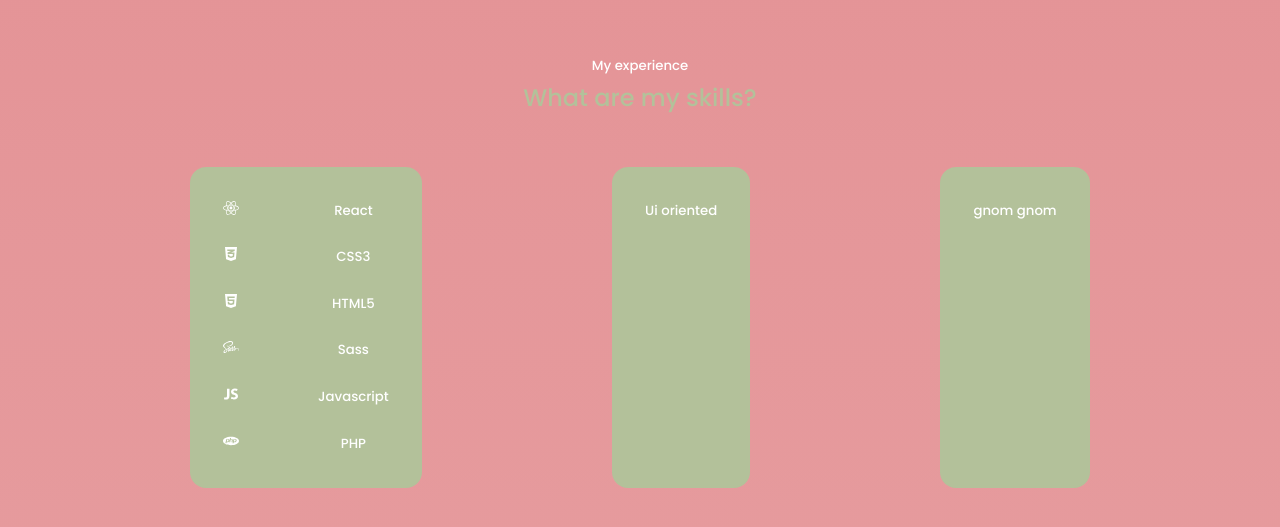
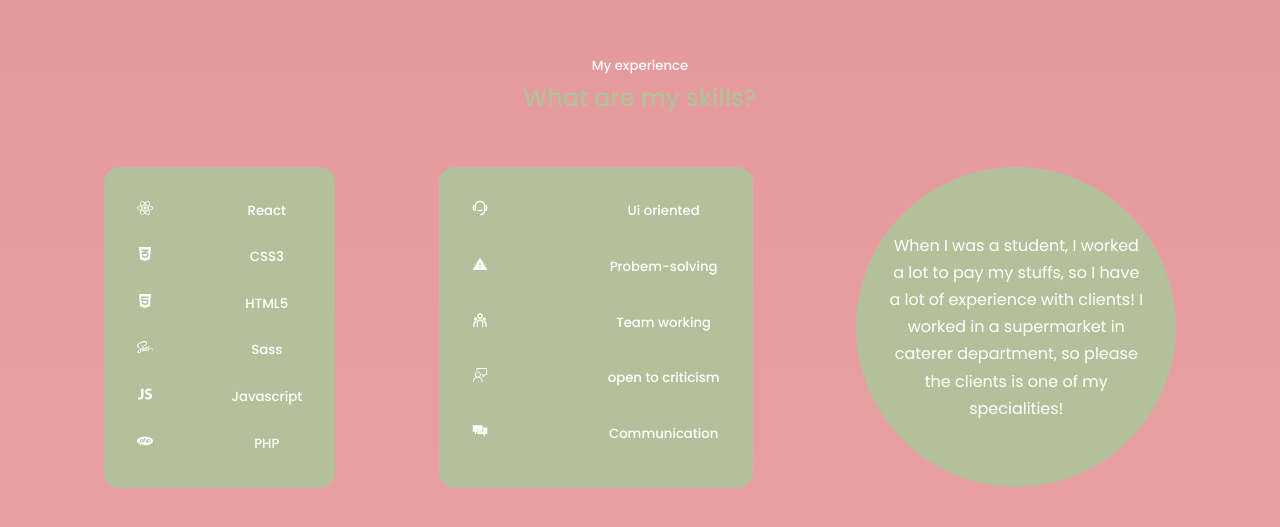
Before and after one commit to Kimberley16/Portfolio, a React (Vite) app in the folder vite-project/: page / in a window 1280 px wide. Shown: the part 2119-2646 px from the top of the page. Built offline with nearby package versions, Linux system fonts and the light colour scheme.

Commit message:
finish exp part

```diff
--- a/vite-project/src/App.jsx
+++ b/vite-project/src/App.jsx
@@ -17,7 +17,7 @@ const App = () => {
       <Nav />
       <About />
       <Experience />
-      <Services />
+      {/* <Services /> */}
       <Portfolio />
       <Contact />
       <Footer />
--- a/vite-project/src/components/About/About.css
+++ b/vite-project/src/components/About/About.css
@@ -83,6 +83,10 @@
   .about__content p {
     margin: 14rem 0 1.5rem;
   }
+
+  .about__card {
+    margin-bottom: -10rem;
+  }
 }
 
 @media screen and (max-width: 600px) {
@@ -103,4 +107,8 @@
   .about__content p {
     margin: 1.5rem 0;
   }
+
+  .about__card {
+    margin-bottom: 1em;
+  }
 }
--- a/vite-project/src/components/Experience/Experience.css
+++ b/vite-project/src/components/Experience/Experience.css
@@ -17,6 +17,9 @@
 }
 
 .softskills {
+  display: grid;
+  grid-template-columns: repeat(2, 1fr);
+  gap: 1.5rem;
   background: var(--color-primary);
   border: 1px solid transparent;
   border-radius: 1rem;
@@ -34,10 +37,16 @@
 .Myexperience {
   background: var(--color-primary);
   border: 1px solid transparent;
-  border-radius: 1rem;
+  border-radius: 50%;
   padding: 2rem;
   text-align: center;
   transition: var(--transition);
+  width: 20rem;
+  height: 20rem;
+  /* margin-top: 2rem;
+  display: block;
+  margin-left: auto;
+  margin-right: auto; */
 }
 
 .Myexperience:hover {
@@ -51,3 +60,45 @@
   flex-wrap: nowrap;
   justify-content: space-evenly;
 }
+p {
+  margin-top: 2rem;
+}
+
+@media screen and (max-width: 1024px) {
+  #experience {
+    margin-top: 17rem;
+  }
+
+  .experience__container {
+    display: grid;
+    grid-template-columns: 1fr 1fr;
+    gap: 0;
+  }
+
+  .hardskills {
+    width: 20rem;
+    margin-bottom: 2rem;
+    margin-left: auto;
+    margin-right: auto;
+  }
+
+  .softskills {
+    width: 20rem;
+    margin-bottom: 2rem;
+    margin-left: auto;
+    margin-right: auto;
+  }
+
+  .Myexperience {
+    width: 20rem;
+    margin-left: auto;
+    margin-right: auto;
+  }
+}
+
+@media screen and (max-width: 600px) {
+  .experience__container {
+    display: flex;
+    flex-direction: column;
+  }
+}
--- a/vite-project/src/components/Experience/Experience.jsx
+++ b/vite-project/src/components/Experience/Experience.jsx
@@ -6,6 +6,11 @@ import { FaHtml5 } from "react-icons/fa";
 import { FaSass } from "react-icons/fa";
 import { SiPhp } from "react-icons/si";
 import { IoLogoJavascript } from "react-icons/io";
+import { RiCustomerService2Line } from "react-icons/ri";
+import { MdReportProblem } from "react-icons/md";
+import { RiTeamLine } from "react-icons/ri";
+import { VscFeedback } from "react-icons/vsc";
+import { GiTalk } from "react-icons/gi";
 
 const Experience = () => {
   return (
@@ -24,14 +29,24 @@ const Experience = () => {
         </div>
 
         <div className="softskills">
-          <h5>Ui oriented</h5>
+          <RiCustomerService2Line /> <h5>Ui oriented</h5>
+          <MdReportProblem />
+          <h5>Probem-solving</h5>
+          <RiTeamLine />
+          <h5>Team working</h5>
+          <VscFeedback />
+          <h5>open to criticism</h5>
+          <GiTalk />
+          <h5>Communication</h5>
         </div>
         <div className="Myexperience">
-          <h5>gnom gnom</h5>
+          <p>
+            When I was a student, I worked a lot to pay my stuffs, so I have a
+            lot of experience with clients! I worked in a supermarket in caterer
+            department, so please the clients is one of my specialities!
+          </p>
         </div>
       </div>
-
-      <div className="Myjourney"></div>
     </section>
   );
 };
--- a/vite-project/src/components/Nav/Nav.jsx
+++ b/vite-project/src/components/Nav/Nav.jsx
@@ -3,7 +3,7 @@ import "./Nav.css";
 import { AiTwotoneHome } from "react-icons/ai";
 import { FaUserCircle } from "react-icons/fa";
 import { FaBook } from "react-icons/fa";
-import { RiServiceFill } from "react-icons/ri";
+import { SiFiles } from "react-icons/si";
 import { AiFillMessage } from "react-icons/ai";
 import { useState } from "react";
 
@@ -33,11 +33,11 @@ const Nav = () => {
         <FaBook />
       </a>
       <a
-        href="#services"
-        onClick={() => setActiveNav("#services")}
-        className={activeNav === "#services" ? "active" : ""}
+        href="#portfolio"
+        onClick={() => setActiveNav("#portfolio")}
+        className={activeNav === "#portfolio" ? "active" : ""}
       >
-        <RiServiceFill />
+        <SiFiles />
       </a>
       <a
         href="#contact"
```
